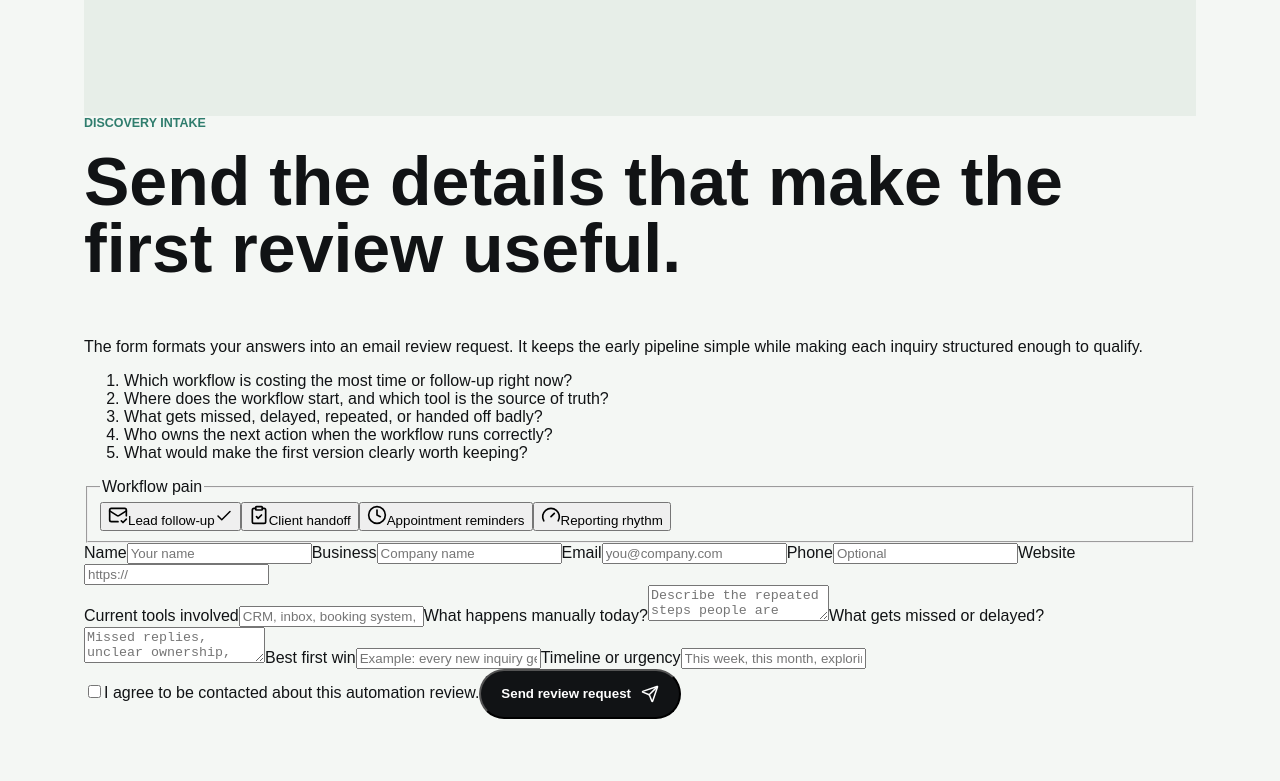
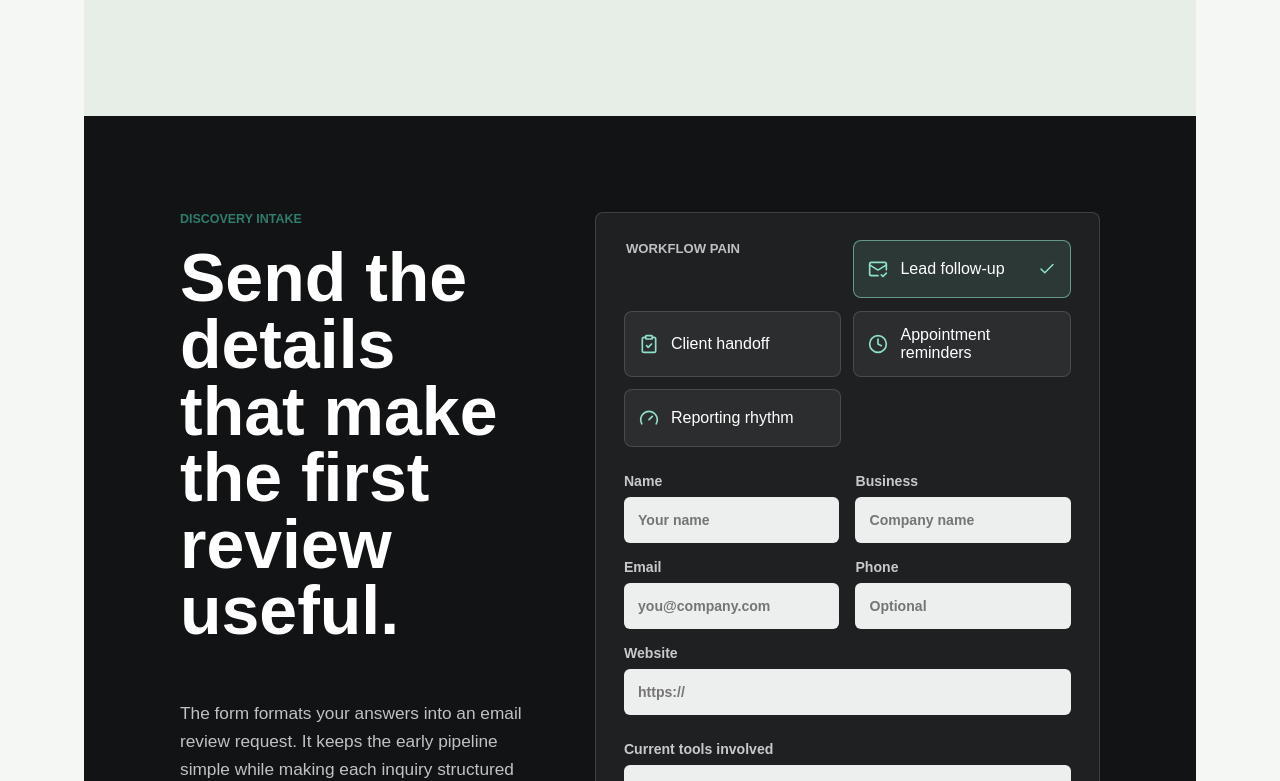
Before and after one commit to KelvarLLC/Business1, a Next.js app in the folder agency-ops/website/: page /start in a window 1280 px wide. Shown: the part 1339-2120 px from the top of the page. Built offline with nearby package versions, Linux system fonts and the light colour scheme.

Commit message:
Style structured intake console

```diff
--- a/agency-ops/website/app/armada.css
+++ b/agency-ops/website/app/armada.css
@@ -363,6 +363,199 @@
   line-height: 1.5;
 }
 
+.start-page {
+  background: var(--paper);
+}
+
+.start-hero {
+  background:
+    linear-gradient(90deg, rgba(17, 19, 21, 0.94), rgba(17, 19, 21, 0.72), rgba(17, 19, 21, 0.9)),
+    radial-gradient(circle at 72% 32%, rgba(142, 224, 203, 0.32), transparent 31%),
+    linear-gradient(135deg, #111315, #202522);
+  color: white;
+}
+
+.start-hero p:not(.eyebrow) {
+  color: rgba(255, 255, 255, 0.82);
+}
+
+.intake-console {
+  background: var(--ink);
+  color: white;
+  display: grid;
+  gap: 64px;
+  grid-template-columns: minmax(0, 0.82fr) minmax(320px, 1.18fr);
+  padding: 96px;
+}
+
+.intake-copy {
+  align-self: start;
+  position: sticky;
+  top: 118px;
+}
+
+.intake-copy p:not(.section-kicker) {
+  color: rgba(255, 255, 255, 0.74);
+  font-size: 1.08rem;
+  line-height: 1.6;
+  max-width: 520px;
+}
+
+.intake-copy ol {
+  border-top: 1px solid rgba(255, 255, 255, 0.16);
+  counter-reset: intake;
+  list-style: none;
+  margin: 38px 0 0;
+  padding: 0;
+}
+
+.intake-copy li {
+  border-bottom: 1px solid rgba(255, 255, 255, 0.16);
+  color: rgba(255, 255, 255, 0.78);
+  counter-increment: intake;
+  display: grid;
+  gap: 14px;
+  grid-template-columns: 34px minmax(0, 1fr);
+  line-height: 1.45;
+  padding: 18px 0;
+}
+
+.intake-copy li::before {
+  color: #8ee0cb;
+  content: counter(intake, decimal-leading-zero);
+  font-weight: 800;
+}
+
+.intake-form {
+  background: rgba(255, 255, 255, 0.06);
+  border: 1px solid rgba(255, 255, 255, 0.14);
+  border-radius: 8px;
+  display: grid;
+  gap: 26px;
+  padding: 28px;
+}
+
+.workflow-picker {
+  border: 0;
+  display: grid;
+  gap: 12px;
+  grid-template-columns: repeat(2, minmax(0, 1fr));
+  margin: 0;
+  padding: 0;
+}
+
+.workflow-picker legend {
+  color: rgba(255, 255, 255, 0.72);
+  float: left;
+  font-size: 0.82rem;
+  font-weight: 800;
+  letter-spacing: 0;
+  margin-bottom: 12px;
+  text-transform: uppercase;
+  width: 100%;
+}
+
+.workflow-option {
+  align-items: center;
+  background: rgba(255, 255, 255, 0.06);
+  border: 1px solid rgba(255, 255, 255, 0.14);
+  border-radius: 8px;
+  color: white;
+  cursor: pointer;
+  display: grid;
+  font: inherit;
+  gap: 10px;
+  grid-template-columns: 22px minmax(0, 1fr) 18px;
+  min-height: 58px;
+  padding: 14px;
+  text-align: left;
+  transition: background 180ms ease, border-color 180ms ease, transform 180ms ease;
+}
+
+.workflow-option:hover,
+.workflow-option.active {
+  background: rgba(142, 224, 203, 0.12);
+  border-color: rgba(142, 224, 203, 0.58);
+  transform: translateY(-1px);
+}
+
+.workflow-option svg {
+  color: #8ee0cb;
+}
+
+.intake-fields {
+  display: grid;
+  gap: 16px;
+}
+
+.intake-fields.two-column {
+  grid-template-columns: repeat(2, minmax(0, 1fr));
+}
+
+.full-span {
+  grid-column: 1 / -1;
+}
+
+.intake-form label {
+  color: rgba(255, 255, 255, 0.76);
+  display: grid;
+  font-size: 0.88rem;
+  font-weight: 800;
+  gap: 8px;
+}
+
+.intake-form input,
+.intake-form textarea {
+  background: rgba(255, 255, 255, 0.92);
+  border: 1px solid transparent;
+  border-radius: 6px;
+  color: var(--ink);
+  font: inherit;
+  min-height: 46px;
+  padding: 12px 13px;
+  width: 100%;
+}
+
+.intake-form textarea {
+  min-height: 104px;
+  resize: vertical;
+}
+
+.intake-form input:focus,
+.intake-form textarea:focus {
+  border-color: #8ee0cb;
+  box-shadow: 0 0 0 3px rgba(142, 224, 203, 0.2);
+  outline: 0;
+}
+
+.consent-row {
+  align-items: start;
+  display: grid !important;
+  font-weight: 600 !important;
+  gap: 10px !important;
+  grid-template-columns: 18px minmax(0, 1fr);
+  line-height: 1.45;
+}
+
+.consent-row input {
+  min-height: 18px;
+  margin-top: 2px;
+  padding: 0;
+}
+
+.submit-intake {
+  border: 0;
+  cursor: pointer;
+  justify-content: center;
+  width: 100%;
+}
+
+.form-status {
+  color: #8ee0cb;
+  font-weight: 800;
+  margin: 0;
+}
+
 @media (max-width: 980px) {
   .offer-hero {
     min-height: 92svh;
@@ -379,13 +572,24 @@
   }
 
   .offer-signal,
-  .offer-outcomes {
+  .offer-outcomes,
+  .intake-console {
     gap: 28px;
     grid-template-columns: 1fr;
   }
 
+  .intake-console {
+    padding: 72px 22px;
+  }
+
+  .intake-copy {
+    position: static;
+  }
+
   .build-rail,
-  .outcome-grid {
+  .outcome-grid,
+  .workflow-picker,
+  .intake-fields.two-column {
     grid-template-columns: 1fr;
   }
 
```
